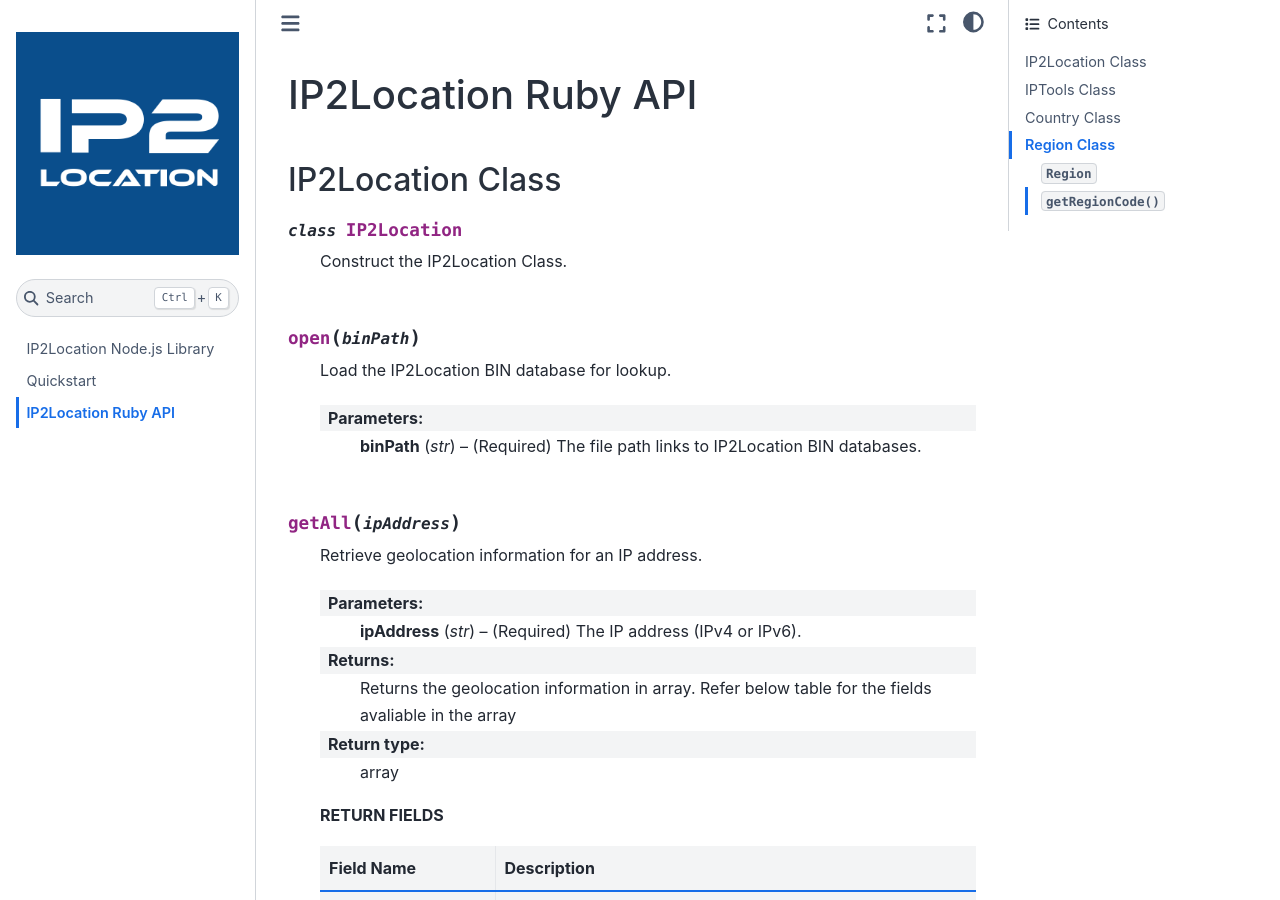
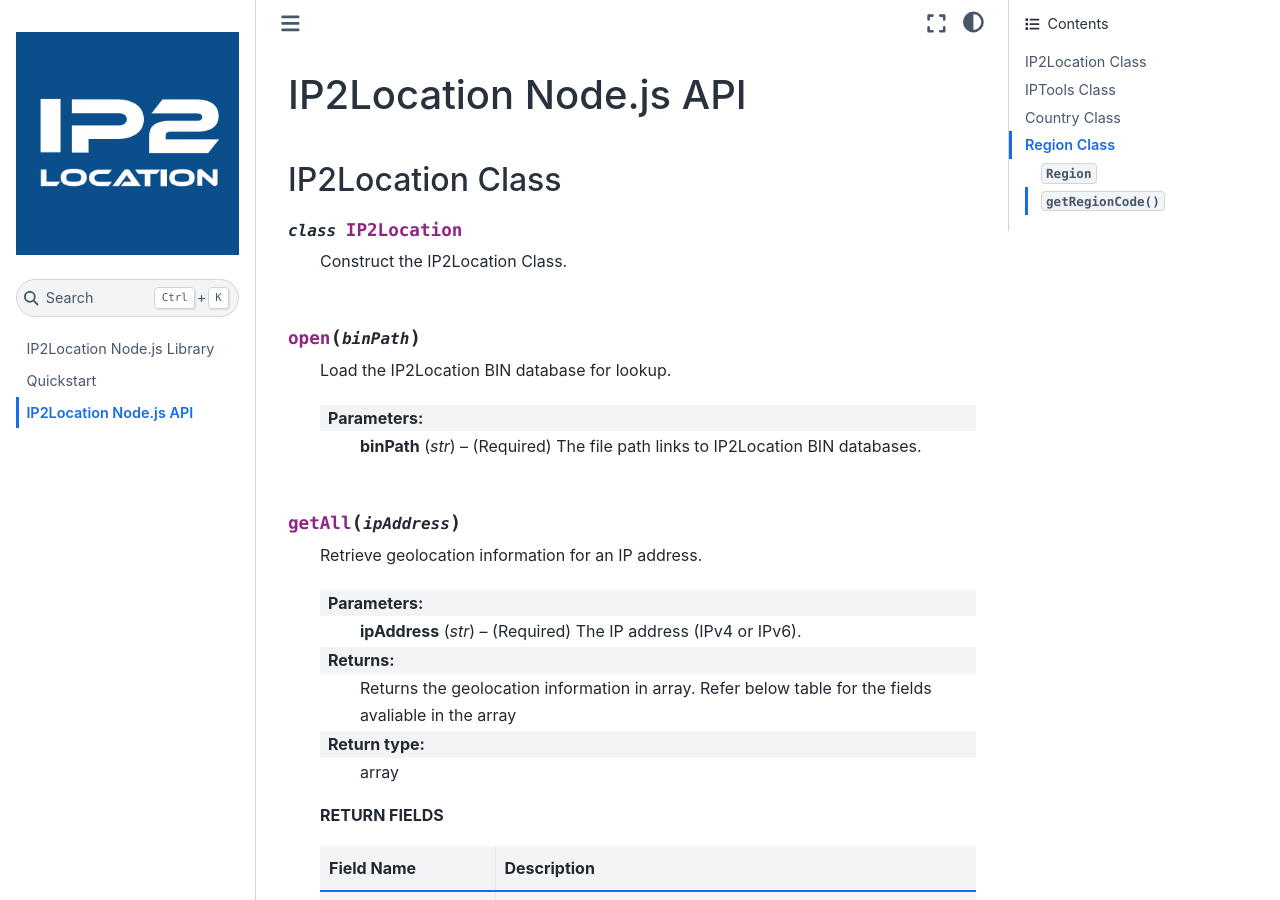
Before and after one commit to ip2location/ip2location-nodejs, a Sphinx documentation site: the page built from docs/source/code.md, in a window 1280 px wide and 900 px high. Built offline with Sphinx 7.4.7 and the Sphinx Book theme 1.1.4, drawn with Linux system fonts in a browser that asks for light colours.

Commit message:
Update code.md

```diff
--- a/docs/source/code.md
+++ b/docs/source/code.md
@@ -1,4 +1,4 @@
-# IP2Location Ruby API
+# IP2Location Node.js API
 
 ## IP2Location Class
 
```
